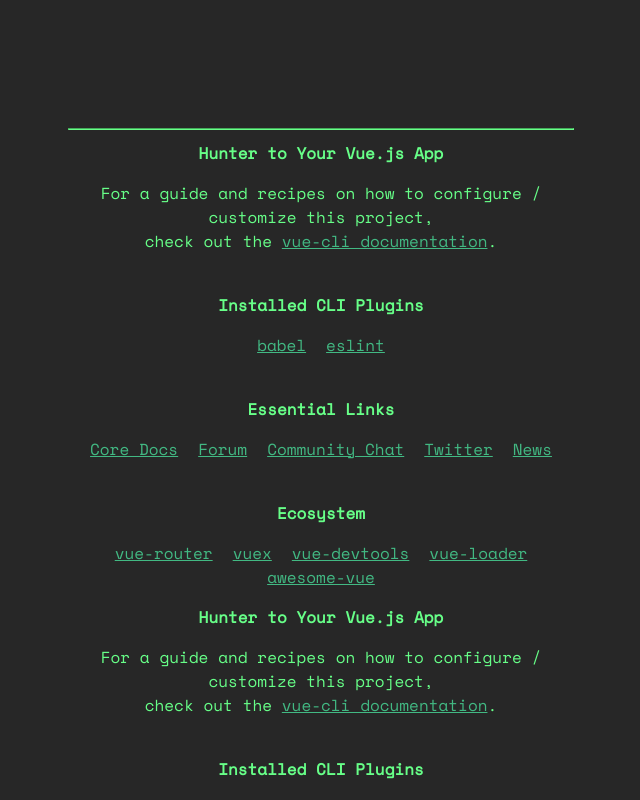
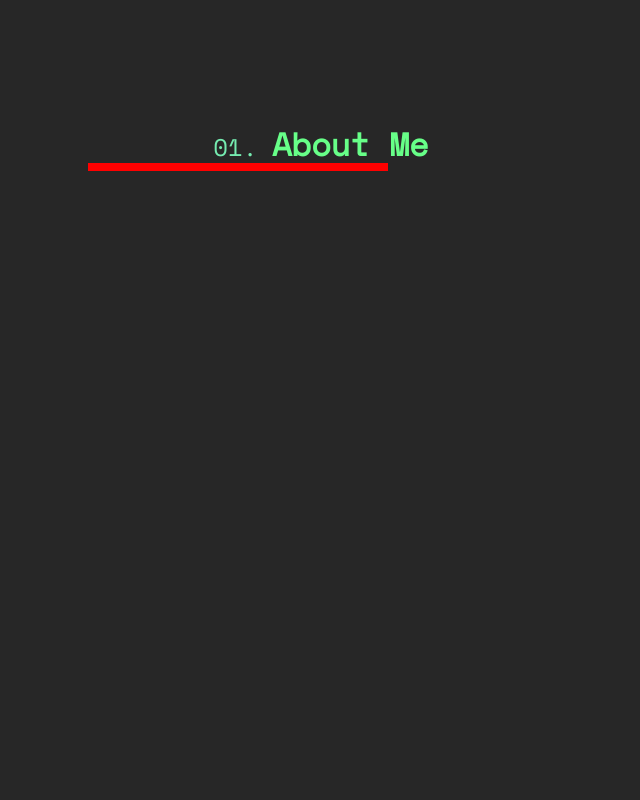
Before and after one commit to hbrockster/personal-site, a Vue app: page / in a window 1280 px wide. Shown: the part 980-1780 px from the top of the page, without its empty margins (319-959 px from the left). After the commit the page ends 1748 px from the top, so only its background shows below. Built offline with nearby package versions, Linux system fonts and the light colour scheme.

Commit message:
trying to add line next to title with css

```diff
--- a/src/App.vue
+++ b/src/App.vue
@@ -3,27 +3,30 @@
     <NavigationBar />
     <div class="main-content">
       <Introduction />
-      <hr class="content__divider" />
-      <HelloWorld id="about" msg="Hunter to Your Vue.js App" />
+      <!-- <hr class="content__divider" /> -->
+      <About />
+      <!-- <HelloWorld id="about" msg="Hunter to Your Vue.js App" />
       <HelloWorld id="skills" msg="Hunter to Your Vue.js App" />
       <HelloWorld id="work-xp" msg="Hunter to Your Vue.js App" />
       <HelloWorld id="projects" msg="Hunter to Your Vue.js App" />
-      <HelloWorld id="contact" msg="Hunter to Your Vue.js App" />
+      <HelloWorld id="contact" msg="Hunter to Your Vue.js App" /> -->
     </div>
   </div>
 </template>
 
 <script>
-import HelloWorld from "./components/HelloWorld.vue";
+// import HelloWorld from "./components/HelloWorld.vue";
 import Introduction from "./components/Introduction.vue";
 import NavigationBar from "./components/NavigationBar.vue";
+import About from "./components/About.vue";
 
 export default {
   name: "App",
   components: {
-    HelloWorld,
+    // HelloWorld,
     NavigationBar,
-    Introduction
+    Introduction,
+    About
   }
 };
 </script>
--- a/src/components/About.vue
+++ b/src/components/About.vue
@@ -1,17 +1,12 @@
 <template>
-  <div class="about">
-    <div class="about__title">
+  <div class="about" id="about">
+    <div class="about-title">
       01.
-      <span
-        >About Me
-        <div />
-      </span>
+      <span class="about-title__name">About Me </span>
     </div>
-    <div class="about__body">
-    </div>
-    <div class="about_picture">
-    </div>
-  <div>
+    <div class="about-body"></div>
+    <div class="about-picture"></div>
+  </div>
 </template>
 
 <script>
@@ -20,4 +15,31 @@
 };
 </script>
 
-<style></style>
+<style lang="scss">
+.about {
+  height: 50vh;
+}
+.about-title {
+  font-size: 1.5rem;
+  font-weight: 500;
+  color: #75ebb0;
+}
+.about-title__name {
+  font-size: 2rem;
+  font-weight: 600;
+}
+.about-title_line {
+  width: 5rem;
+  border: solid red 1px;
+}
+.about-title__name:after {
+  content: "";
+  display: block;
+  position: relative;
+  top: -5px;
+  width: 300px;
+  height: 8px;
+  margin-left: 20px;
+  background-color: red;
+}
+</style>
```
